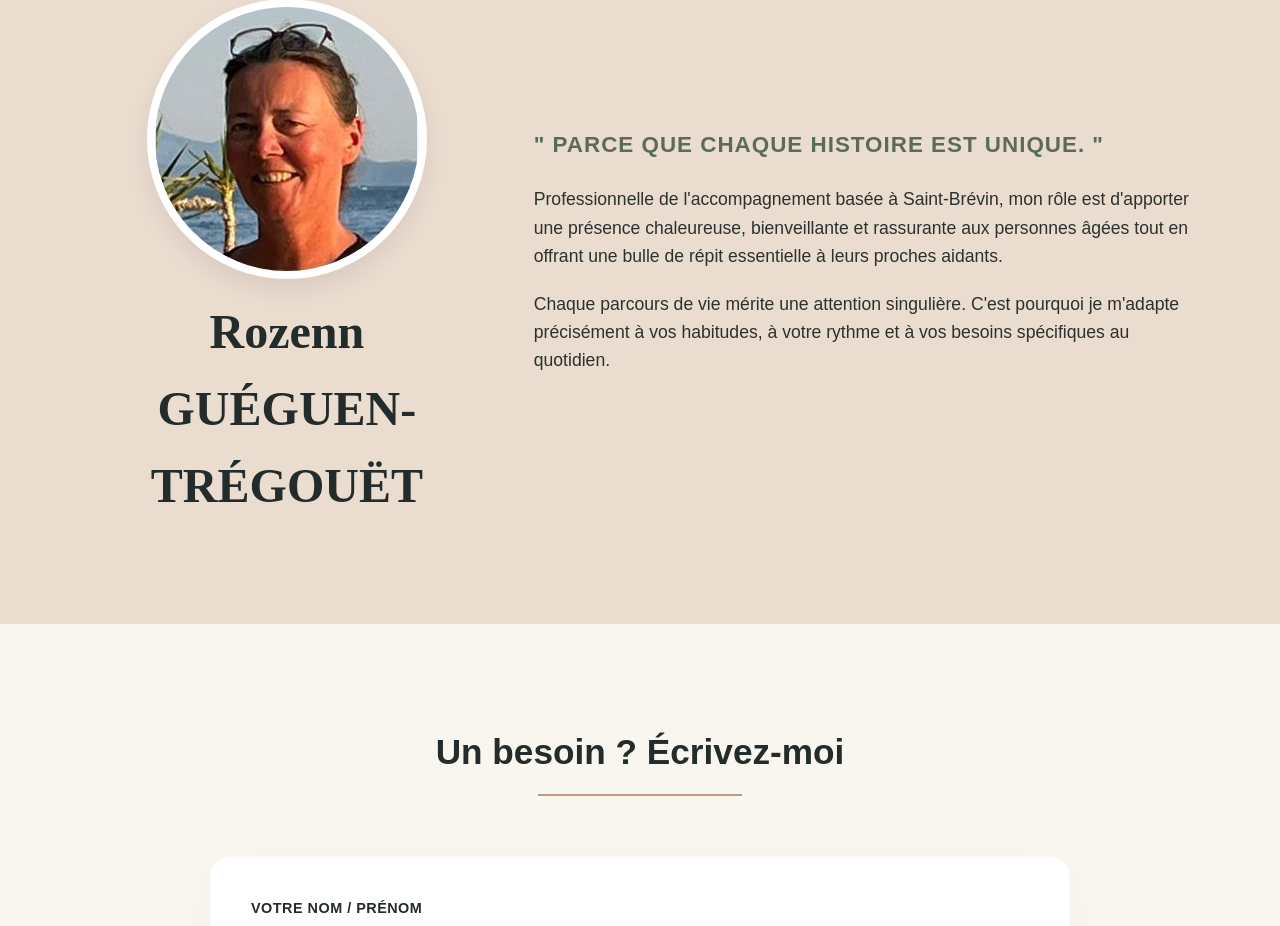
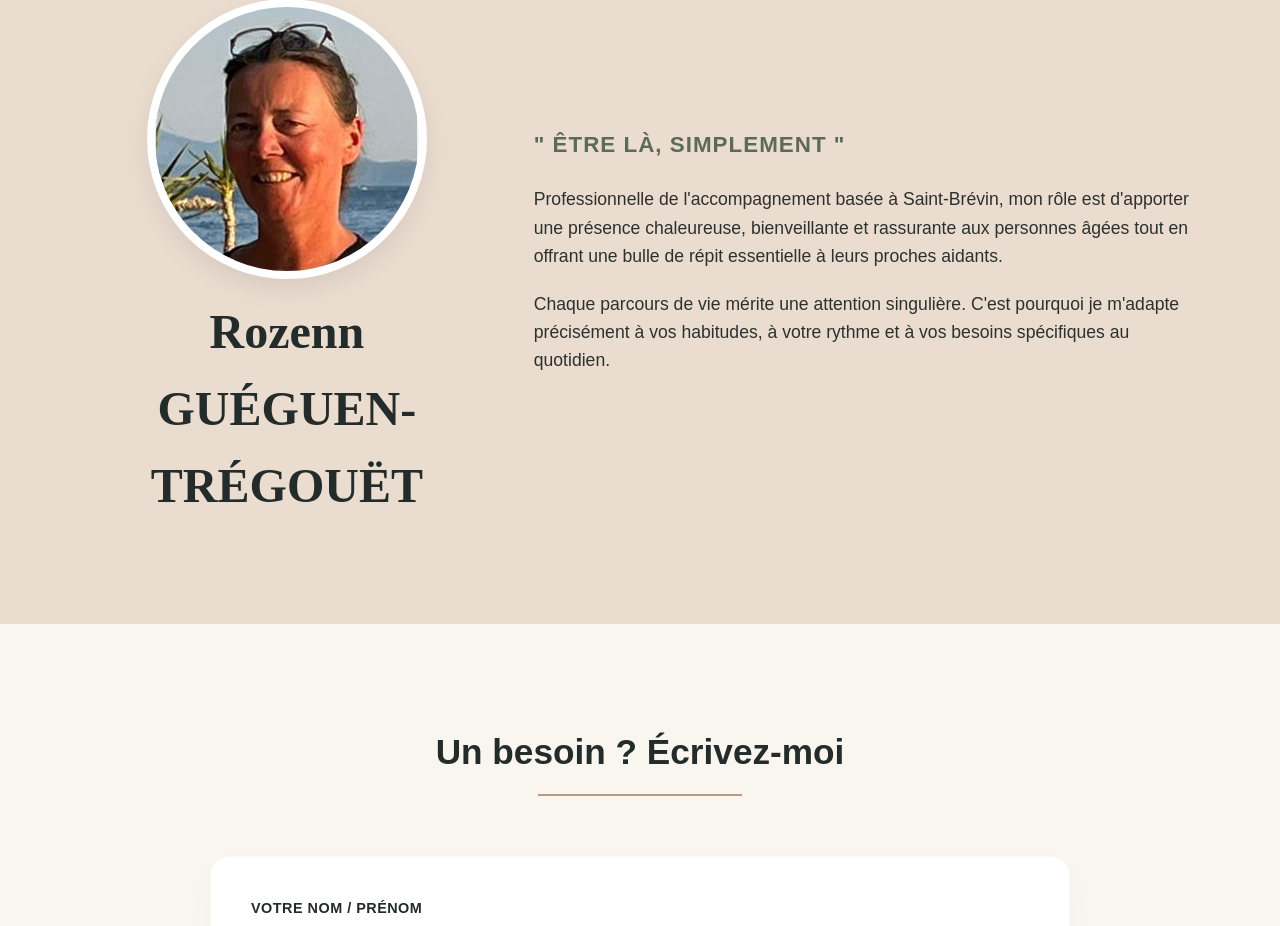
Before and after one commit to tentensee/LaVoyageuseDeVie, a React (Vite) app: page / in a window 1280 px wide. Shown: the part 1813-2739 px from the top of the page. Built offline with nearby package versions, Linux system fonts and the light colour scheme.

Commit message:
Update quote text in About component

```diff
--- a/src/components/About.jsx
+++ b/src/components/About.jsx
@@ -11,7 +11,7 @@ export default function About() {
           <h3 className="about-name">Rozenn GUÉGUEN-TRÉGOUËT</h3>
         </div>
         <div>
-          <h3 className="about-quote">" Parce que chaque histoire est unique. "</h3>
+          <h3 className="about-quote">" Être là, simplement "</h3>
           <p className="about-text">Professionnelle de l'accompagnement basée à Saint-Brévin, mon rôle est d'apporter une présence chaleureuse, bienveillante et rassurante aux personnes âgées tout en offrant une bulle de répit essentielle à leurs proches aidants.</p>
           <p className="about-text">Chaque parcours de vie mérite une attention singulière. C'est pourquoi je m'adapte précisément à vos habitudes, à votre rythme et à vos besoins spécifiques au quotidien.</p>
         </div>
```
